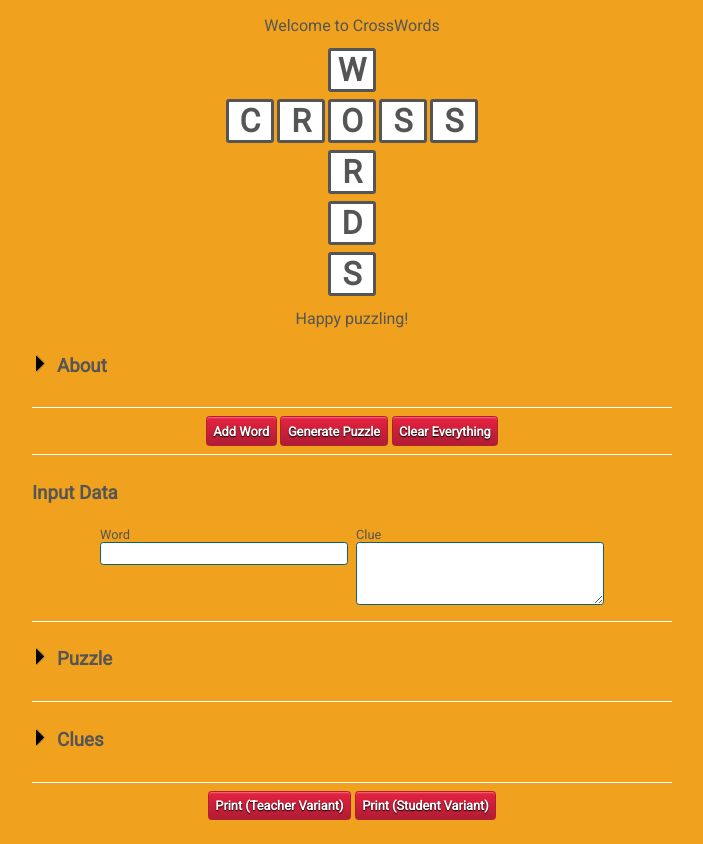
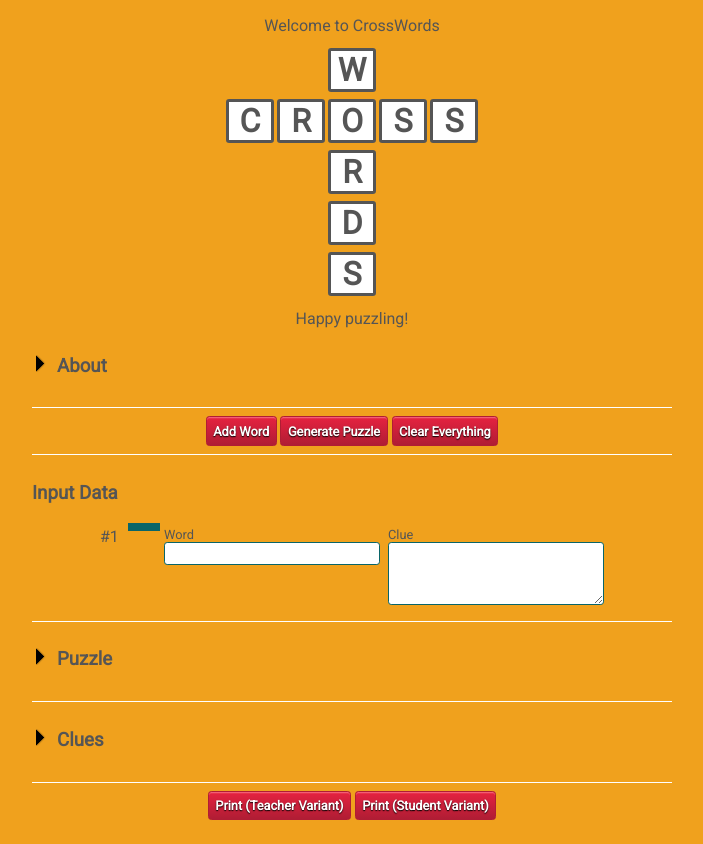
Before and after one commit to Johennes/Crosswords, a plain HTML site: page index.html in a window 1280 px wide. Shown: the whole page, without its empty margins (288-991 px from the left). Drawn offline with nearby package versions, Linux system fonts and the light colour scheme.

Commit message:
Added drag handle

```diff
--- a/css/main.css
+++ b/css/main.css
@@ -140,19 +140,31 @@ ul.inputData {
   list-style: none;
 }
 
-.inputColumn {
+ul.inputData .column {
   float: left;
-  width: 50%;
   padding: 0.25em;
 }
 
-label.inputLabel {
+ul.inputData .column.wide {
+  width: calc(50% - 2em);
+}
+
+ul.inputData .number {
+  width: 2em;
+}
+
+ul.inputData .dragHandle {
+  width: 2em;
+  background: #096569;
+}
+
+ul.inputData label {
   display: block;
   font-size: 0.8em;
   width: 100%;
 }
 
-.inputField {
+ul.inputData input, ul.inputData textarea {
   width: 100%;
   border: 0.1em solid #096569;
   border-radius: 0.2em;
--- a/index.html
+++ b/index.html
@@ -103,13 +103,15 @@
       <h3>Input Data</h3>
       <ul class="inputData">
         <li class="clear-fix">
-          <div class="inputColumn">
-            <label class="inputLabel" for="word">Word</label>
-            <input class="inputField" name="word" type="text">
+          <div class="column number">#1</div>
+          <div class="column dragHandle"></div>
+          <div class="column wide">
+            <label for="word">Word</label>
+            <input name="word" type="text">
           </div>
-          <div class="inputColumn">
-            <label class="inputLabel" for="clue">Clue</label>
-            <textarea class="inputField" name="clue" rows="3"></textarea>
+          <div class="column wide">
+            <label for="clue">Clue</label>
+            <textarea name="clue" rows="3"></textarea>
           </div>
         </li>
       </ul>
--- a/js/main.js
+++ b/js/main.js
@@ -19,7 +19,7 @@
     });
 
     // Draggables
-    $('ul.inputData li').draggable();
+    $('ul.inputData li').draggable({ handle: '.dragHandle' });
 
     // Handle error dialog dismissing
     $('#error_dialog_ok').click(function() {
```
